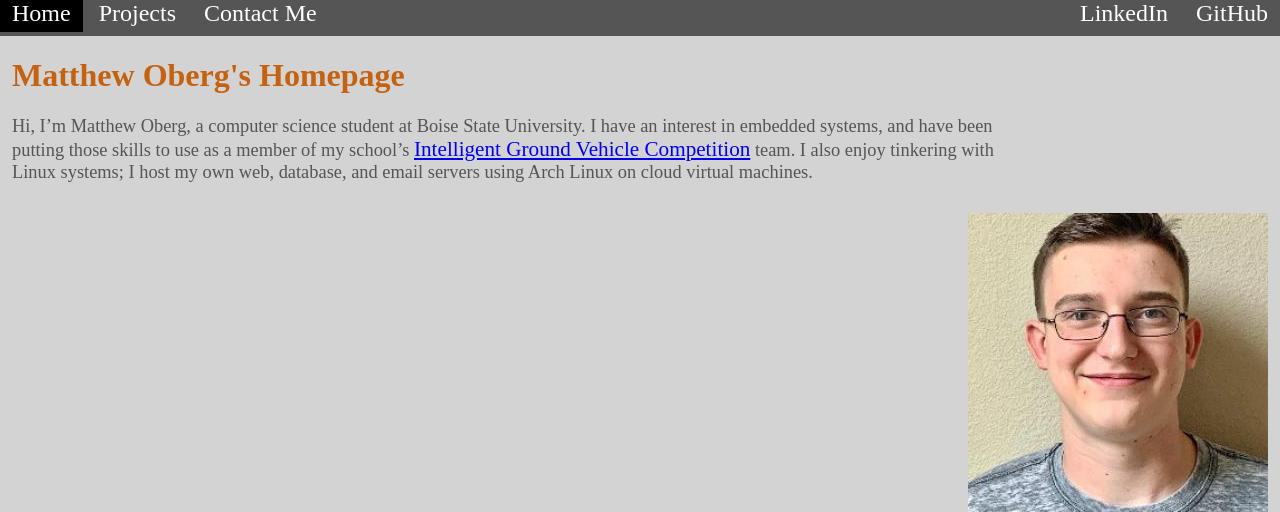
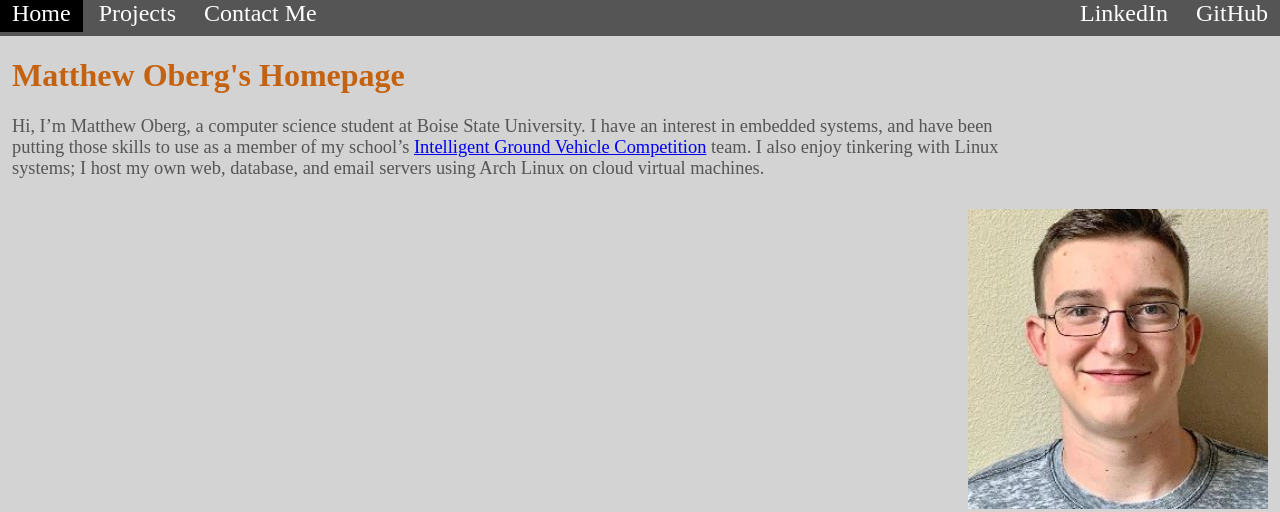
Before and after one commit to matthew-oberg/oberg.us, a PHP site: page / in a window 1280 px wide. Shown: the top 512 px of the page. Run offline with PHP 8.4, Linux system fonts and the light colour scheme.

Commit message:
Fixed link font size

```diff
--- a/style.css
+++ b/style.css
@@ -54,7 +54,7 @@ body {
 }
 
 #intro-p a {
-    font-size: 1.15em;
+    font-size: inherit;
 }
 
 #intro-image {
```
